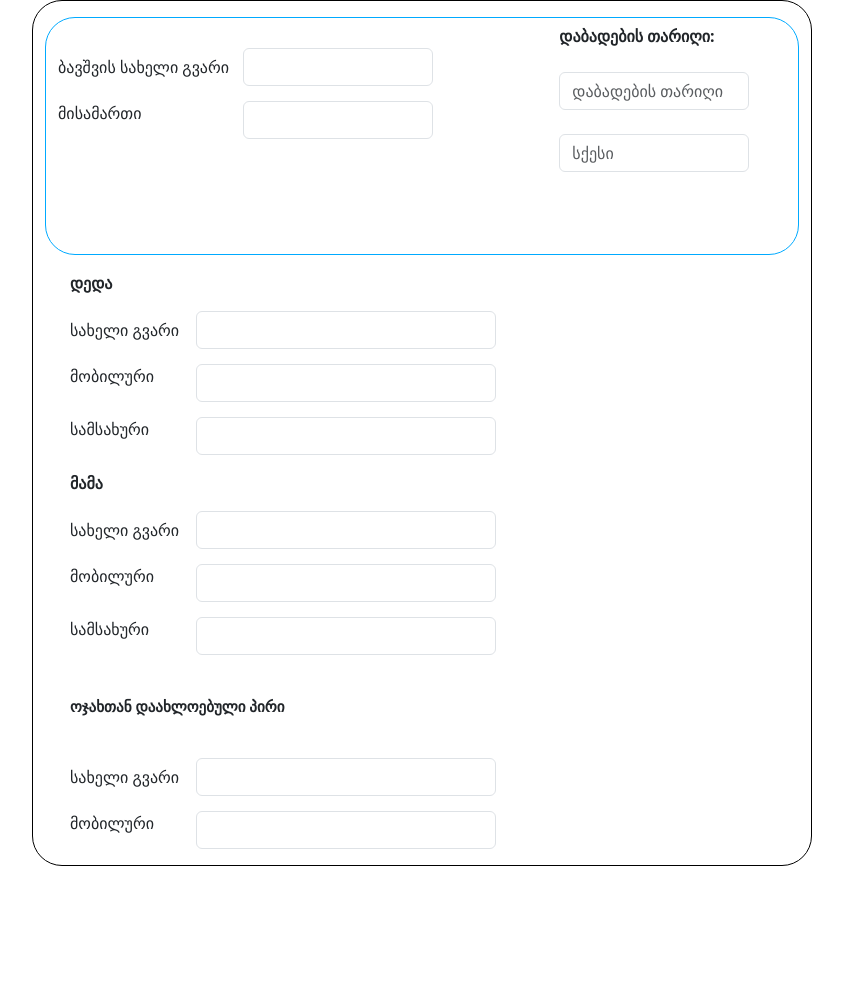
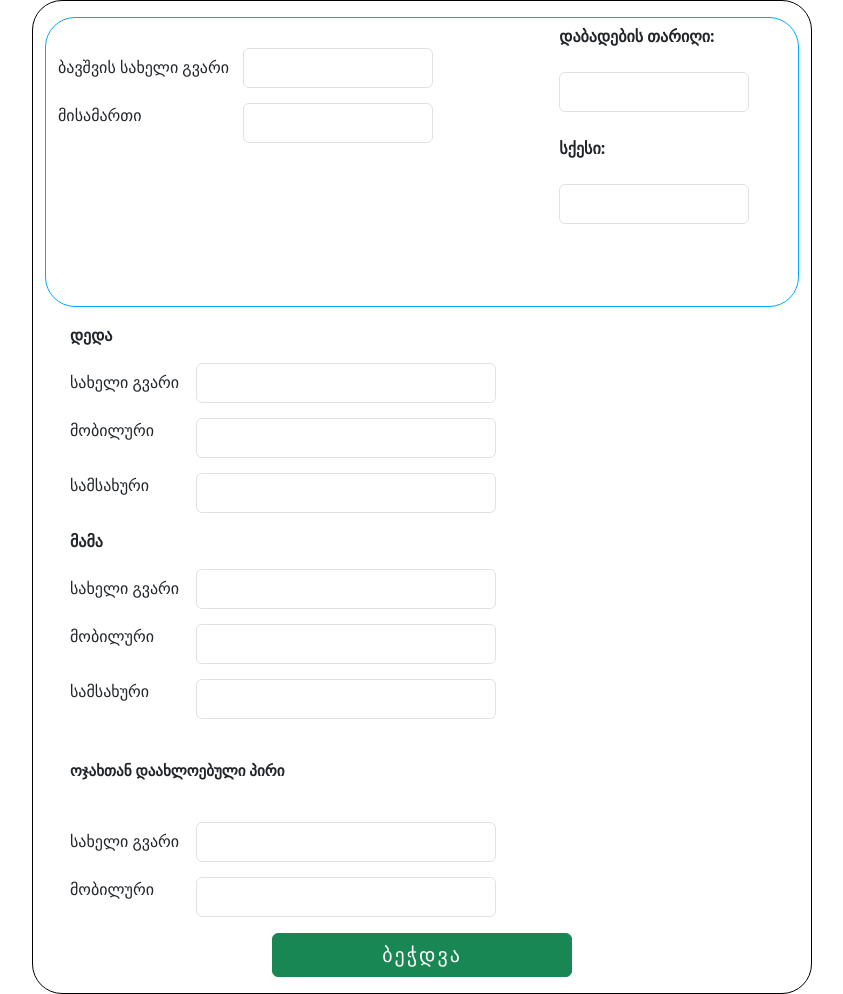
Before and after one commit to otomelaia/bagabagi-dashboard, a plain HTML site: page index.html in a window 1280 px wide. Shown: the whole page, without its empty margins (218-1061 px from the left). Before the commit the page ends 866 px from the top, so only its background shows below. Drawn offline with nearby package versions, Linux system fonts and the light colour scheme.

Commit message:
Update index.html

```diff
--- a/index.html
+++ b/index.html
@@ -24,13 +24,13 @@
                                     <!-- სახელი და გვარი -->
                                     <label  for="saxeli3" class="col-sm-2 col-form-label">ბავშვის სახელი გვარი</label>
                                     <div class="col-sm-10">
-                                    <input style="width: 190px;" type="text" class="form-control ms-auto me-auto" id="saxeli3" >
+                                    <span style="width: 190px;height: 40px;" type="text" class="form-control ms-auto me-auto" id="saxeli3" ></span>
                                     </div>
 
                                     <!-- მისმართი -->
                                     <label for="mob3" class="col-sm-2 col-form-label mt-2">მისამართი</label>
                                     <div class="col-sm-10">
-                                    <input style="width: 190; margin-top: 15px;" type="text" class="form-control ms-auto me-auto" id="mob3" >
+                                    <span style="width: 190;height: 40px; margin-top: 15px;" type="text" class="form-control ms-auto me-auto" id="mob3" ></span>
                                     </div>
                                 </div>
                             </div>
@@ -40,9 +40,11 @@
                                 <div class="box7">
                                     <label for="birthday"><b>დაბადების თარიღი:</b></label>
                                     <br><br>
-                                    <input type="text" class="form-control" placeholder="დაბადების თარიღი" style="width: 190px;">
+                                    <span type="text" class="form-control" placeholder="დაბადების თარიღი" style="width: 190px;height: 40px;"></span>
                                     <br>
-                                    <input type="text" class="form-control" placeholder="სქესი" style="width: 190px;">
+                                    <label for="birthday"><b>სქესი:</b></label>
+                                    <br><br>
+                                    <span type="text" class="form-control" style="width: 190px;height: 40px;"></span>
                                 </div>
                             </div>
                         </div>
@@ -58,18 +60,18 @@
                             <!-- სახელი და გვარი -->
                             <label for="saxeli3" class="col-sm-2 col-form-label">სახელი გვარი</label>
                             <div class="col-sm-10">
-                            <input style="width: 300px;" type="text" class="form-control" id="saxeli3" >
+                            <span style="width: 300px;height: 40px;" type="text" class="form-control" id="saxeli3" >
                             </div>
 
                             <!-- მობილური -->
                             <label for="mob3" class="col-sm-2 col-form-label mt-2">მობილური</label>
                             <div class="col-sm-10">
-                            <input style="width: 300px; margin-top: 15px;" type="text"  class="form-control" id="mob3" >
+                            <span style="width: 300px; margin-top: 15px;height: 40px;" type="text"  class="form-control" id="mob3" ></span>
                             </div>
                             <!-- სამსახური -->
                             <label for="mob3" class="col-sm-2 col-form-label mt-2">სამსახური</label>
                             <div class="col-sm-10">
-                            <input style="width: 300px;margin-top: 15px;" type="text" class="form-control" id="mob3" ">
+                            <span style="width: 300px;margin-top: 15px;height: 40px;" type="text" class="form-control" id="mob3" "></span>
                             </div>
                         </div>
                         <p><b>მამა</b></p>
@@ -77,18 +79,18 @@
                             <!-- სახელი და გვარი -->
                             <label for="saxeli3" class="col-sm-2 col-form-label">სახელი გვარი</label>
                             <div class="col-sm-10">
-                            <input style="width: 300px;" type="text" class="form-control" id="saxeli3" >
+                            <span style="width: 300px;height: 40px;" type="text" class="form-control" id="saxeli3" ></span>
                             </div>
 
                             <!-- მობილური -->
                             <label for="mob3" class="col-sm-2 col-form-label mt-2">მობილური</label>
                             <div class="col-sm-10">
-                            <input style="width: 300px;margin-top: 15px;" type="text" class="form-control" id="mob3" >
+                            <span style="width: 300px;margin-top: 15px;height: 40px;" type="text" class="form-control" id="mob3" ></span>
                             </div>
                             <!-- სამსახური -->
                             <label for="mob3" class="col-sm-2 col-form-label mt-2">სამსახური</label>
                             <div class="col-sm-10">
-                            <input style="width: 300px;margin-top: 15px;" type="text" class="form-control" id="mob3" >
+                            <span style="width: 300px;margin-top: 15px;height: 40px;" type="text" class="form-control" id="mob3" ></span>
                             </div>
                         </div>
                             <br>
@@ -103,16 +105,20 @@
                                 <!-- სახელი -->
                                 <label for="saxeli3" class="col-sm-2 col-form-label">სახელი გვარი</label>
                                 <div class="col-sm-10">
-                                <input style="width: 300px;" type="text" class="form-control" id="saxeli3" >
+                                <span style="width: 300px;height: 40px;" type="text" class="form-control" id="saxeli3" ></span>
                                 </div>
 
                                 <!-- მობილური -->
                                 <label for="mob3" class="col-sm-2 col-form-label mt-2">მობილური</label>
                                 <div class="col-sm-10">
-                                <input style="width: 300px;margin-top: 15px;" type="text" class="form-control" id="mob3" >
+                                <span style="width: 300px;margin-top: 15px;height: 40px;" type="text" class="form-control" id="mob3" ></span>
                                 </div>
                             </div>
 
+                    </div>
+
+                    <div class="mb-3 row justify-content-center">
+                        <button style="width: 300px;letter-spacing: 2px;font-size: 20px;" class="btn btn-success">ბეჭდვა</button>
                     </div>
 
                 </div>
```
